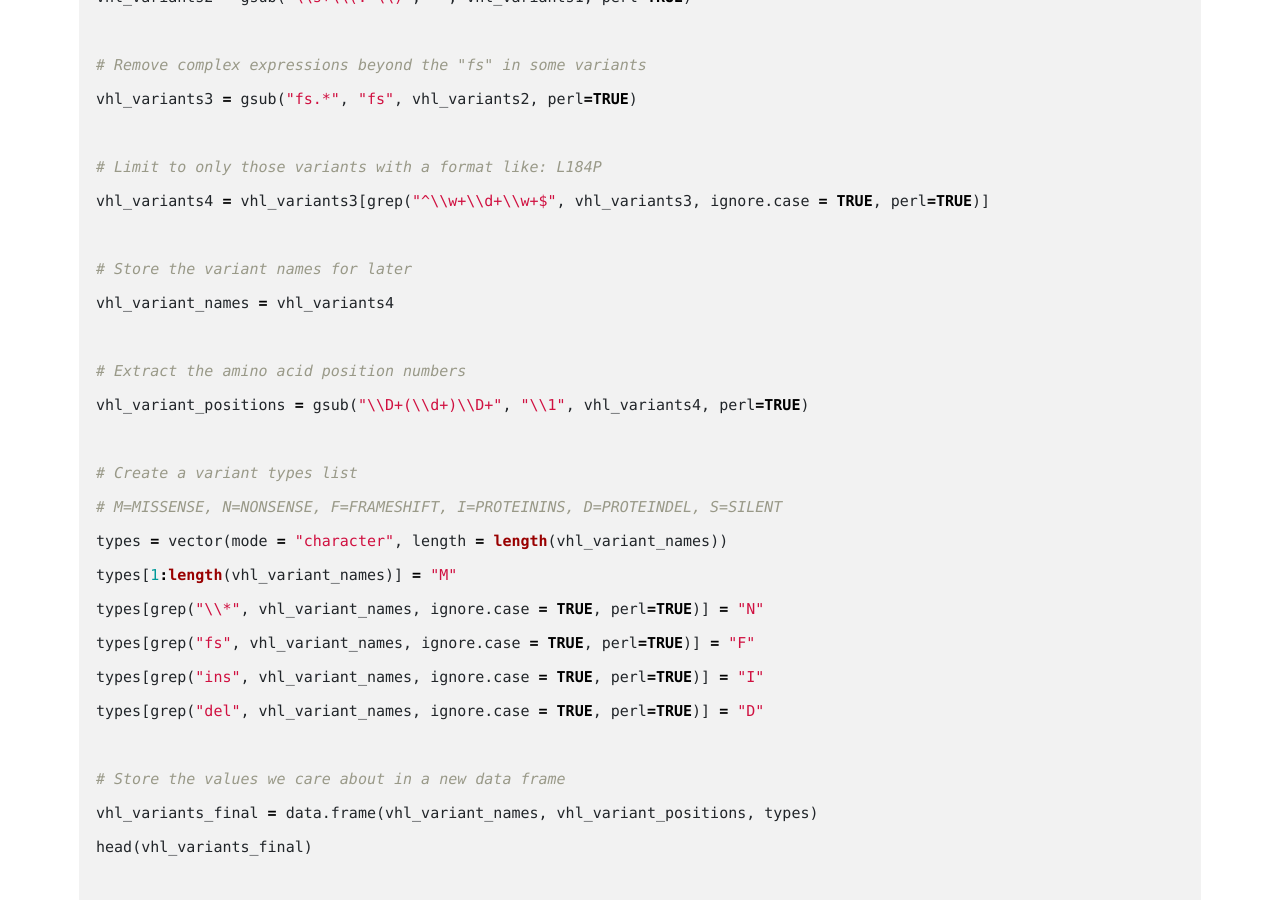
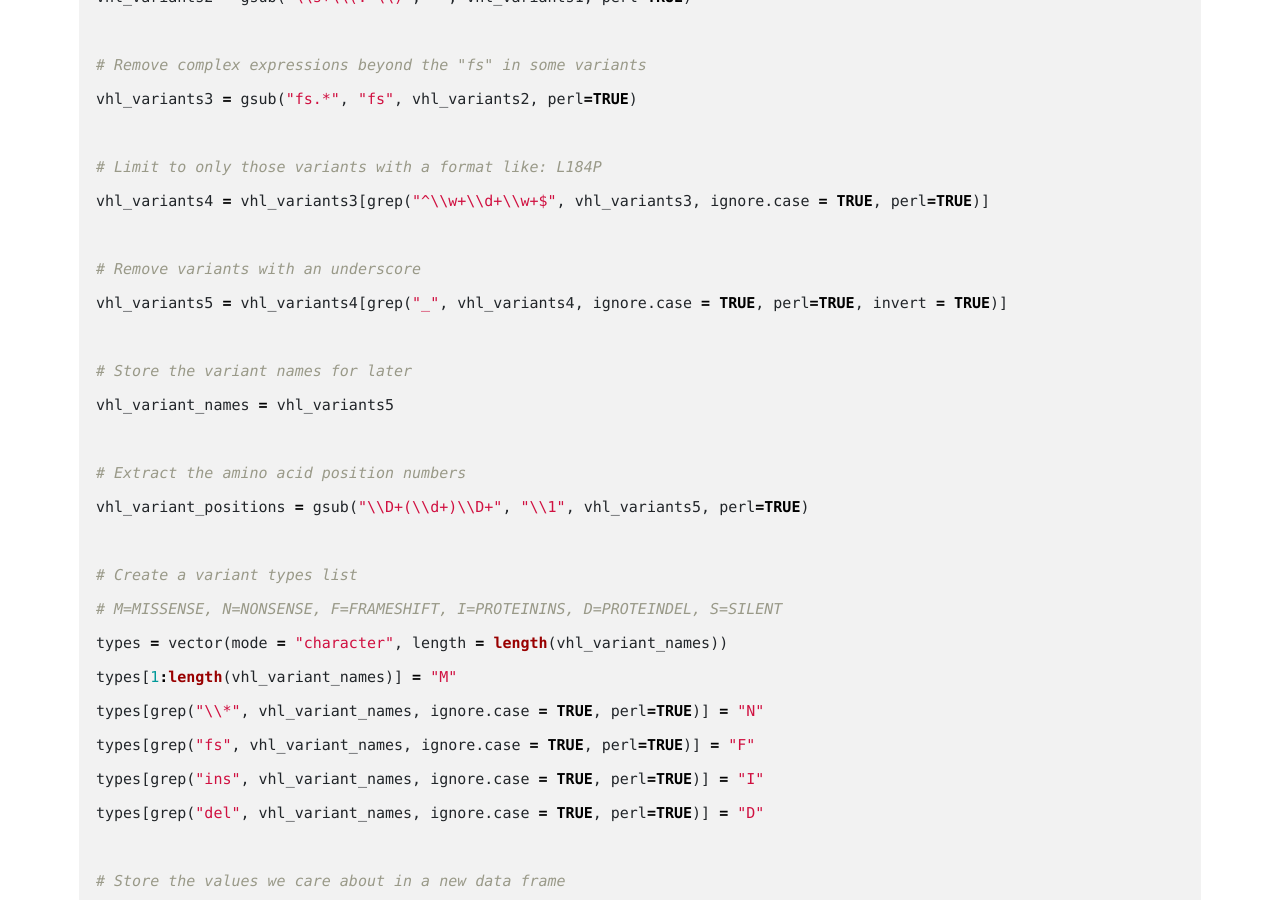
Before and after one commit to griffithlab/genviz.org, a Jekyll site: the page built from _posts/0001-07-01-ProteinPaint.md, in a window 1280 px wide and 900 px high, scrolled down 6312 px. Built offline with Jekyll 4.4.1, drawn with Linux system fonts in a browser that asks for light colours; nearby versions of some CDN libraries.

Commit message:
add another filter for weird variant names in proteinpaint exercise

```diff
--- a/_posts/0001-07-01-ProteinPaint.md
+++ b/_posts/0001-07-01-ProteinPaint.md
@@ -75,11 +75,14 @@ vhl_variants3 = gsub("fs.*", "fs", vhl_variants2, perl=TRUE)
 # Limit to only those variants with a format like: L184P
 vhl_variants4 = vhl_variants3[grep("^\\w+\\d+\\w+$", vhl_variants3, ignore.case = TRUE, perl=TRUE)]
 
+# Remove variants with an underscore
+vhl_variants5 = vhl_variants4[grep("_", vhl_variants4, ignore.case = TRUE, perl=TRUE, invert = TRUE)]
+
 # Store the variant names for later
-vhl_variant_names = vhl_variants4
+vhl_variant_names = vhl_variants5
 
 # Extract the amino acid position numbers
-vhl_variant_positions = gsub("\\D+(\\d+)\\D+", "\\1", vhl_variants4, perl=TRUE)
+vhl_variant_positions = gsub("\\D+(\\d+)\\D+", "\\1", vhl_variants5, perl=TRUE)
 
 # Create a variant types list
 # M=MISSENSE, N=NONSENSE, F=FRAMESHIFT, I=PROTEININS, D=PROTEINDEL, S=SILENT
```
